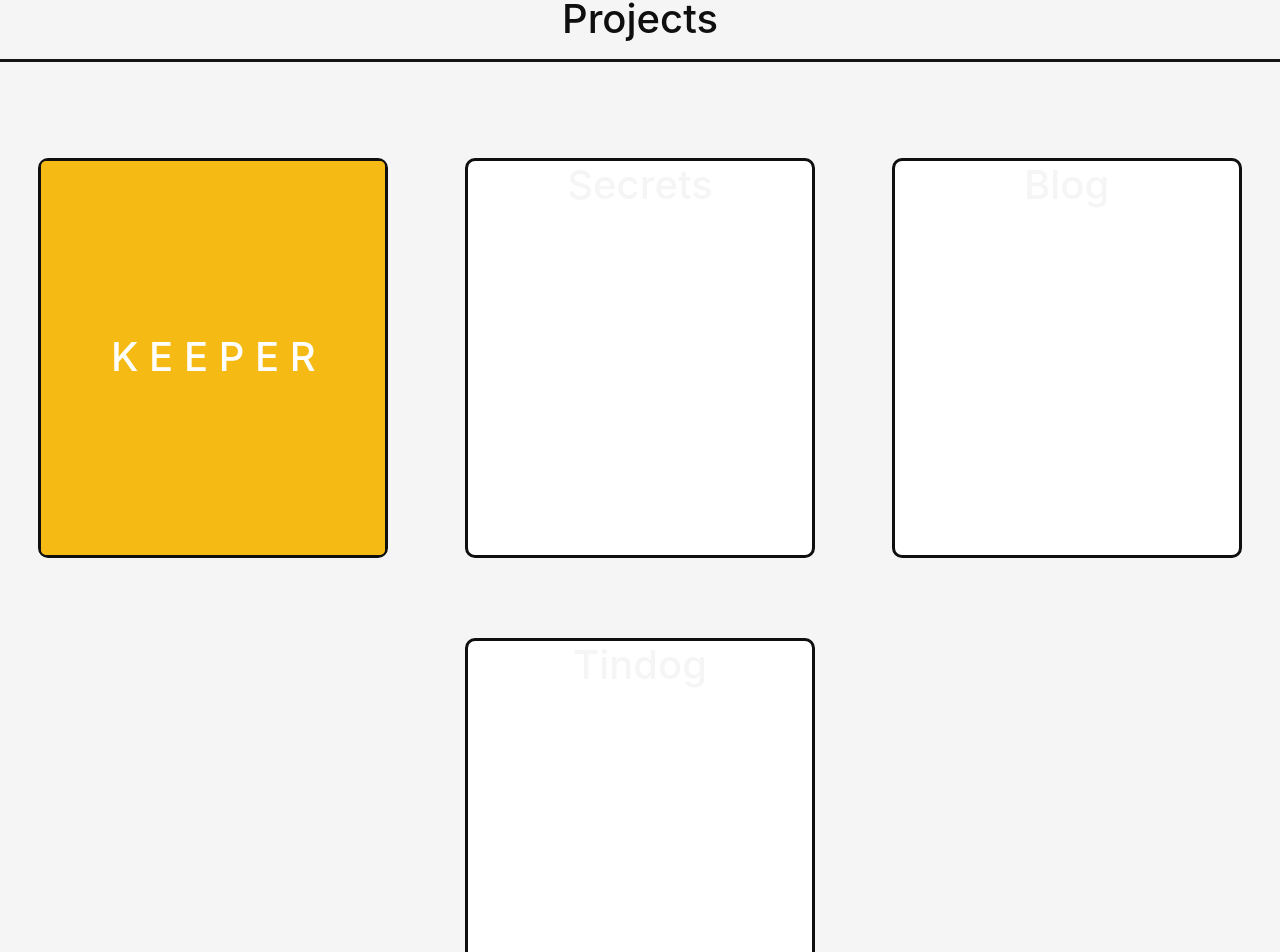
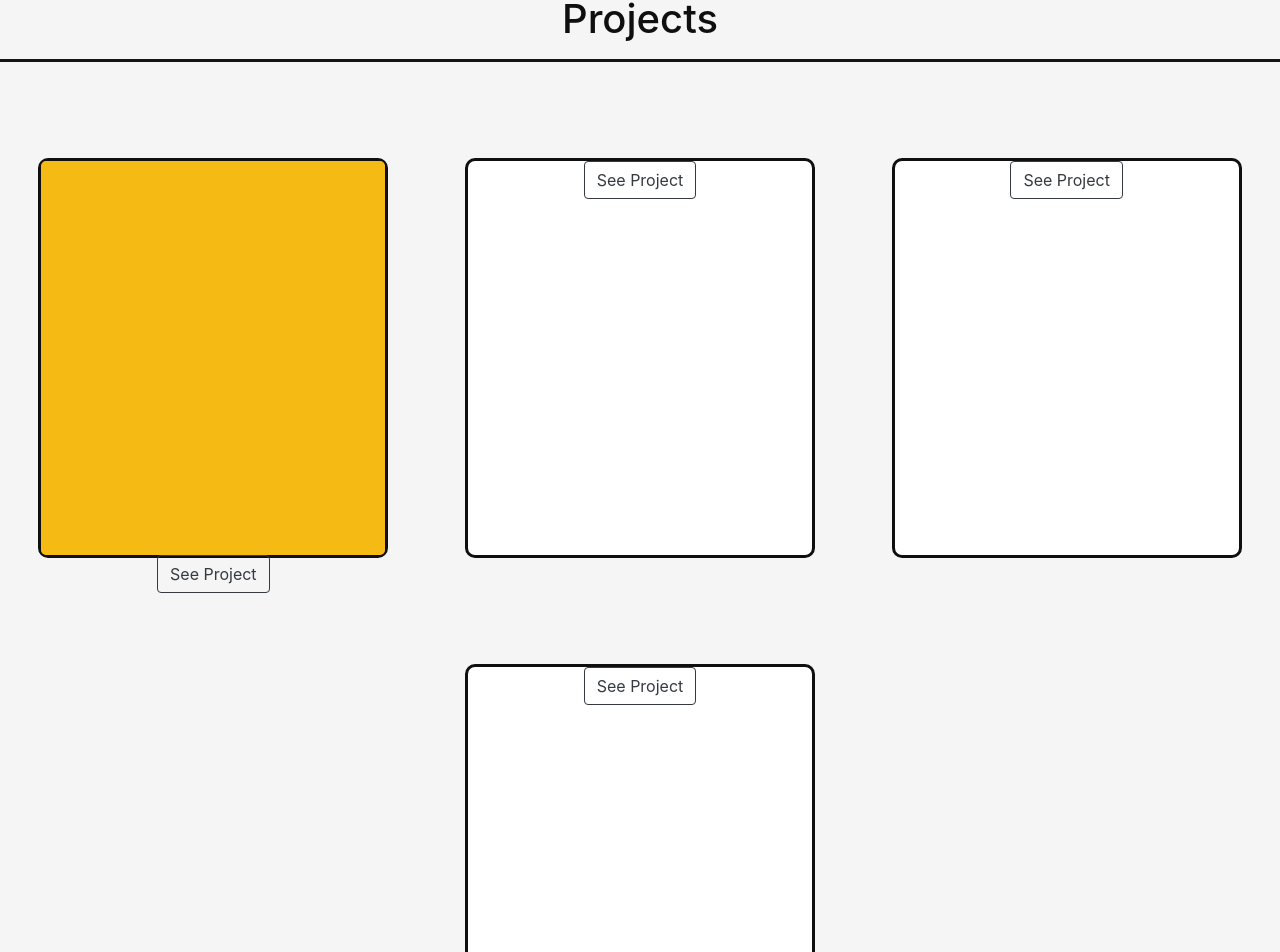
Before and after one commit to Typical-Joey/Portfolio, a React (Create React App) app: page / in a window 1280 px wide. Shown: the part 941-1893 px from the top of the page. Built offline with nearby package versions, Linux system fonts and the light colour scheme.

Commit message:
Updated project modals

```diff
--- a/public/styles.css
+++ b/public/styles.css
@@ -12,6 +12,15 @@ body {
 hr {
   border-top: 3px solid #f5f5f5;
   mix-blend-mode: exclusion;
+}
+
+img {
+  width: 100%;
+  height: 100%;
+}
+
+textarea {
+  resize: none;
 }
 
 .greeting {
@@ -41,10 +50,6 @@ hr {
   color: #f5f5f5;
   border: 3px solid #0f0f0f;
   border-radius: 10px;
-}
-
-.project:hover {
-  cursor: pointer;
 }
 
 .project-button {
@@ -123,14 +128,21 @@ hr {
   box-shadow: 0 5px 16px rgba(0, 0, 0, 0.2);
   background-color: #f5f5f5;
   position: fixed;
-  z-index: 1000;
+  z-index: 1010;
   border-radius: 10px;
+}
+
+.modal-icon {
+  position: absolute;
+  top: 1px;
+  right: 1px;
+  cursor: pointer;
 }
 
 .modal-img {
   width: 60%;
   height: 100%;
-  border-radius: 10px 0 0 10px;
+  /* border-radius: 10px 0 0 10px; */
   background: #0f0f0f;
 }
 
@@ -138,13 +150,18 @@ hr {
   display: flex;
   width: 40%;
   flex-direction: column;
-  /* justify-content: left; */
+  justify-content: left;
   align-items: flex-start;
   line-height: 1.8;
   color: #0f0f0f;
+  padding: 2rem;
 }
 
-.test {
-  color: #1167b1;
-  z-index: 1000;
+.modal-buttons {
+  display: inline-block;
 }
+
+.modal-buttons a {
+  margin-top: 1rem;
+  margin-right: 1rem;
+}
--- a/src/components/Project.jsx
+++ b/src/components/Project.jsx
@@ -9,16 +9,19 @@ export default function Project(props) {
   }
 
   return (
-    <div className="card project" onClick={handleModal}>
-      <div className={props.className}>
-        <h1>{props.title}</h1>
-      </div>
+    <div className="card project">
+      <div className={props.className}></div>
       <ProjectModal
         show={showModal}
         setShowModal={setShowModal}
         title={props.title}
         body={props.body}
+        hide={handleModal}
+        info={props.info}
       />
+      <button className="btn btn-outline-dark" onClick={handleModal}>
+        See Project
+      </button>
     </div>
   );
 }
--- a/src/components/ProjectModal.jsx
+++ b/src/components/ProjectModal.jsx
@@ -1,22 +1,36 @@
 import React, { useEffect } from "react";
 import ReactDOM from "react-dom";
 import CloseIcon from "@material-ui/icons/Close";
+import VisibilityIcon from "@material-ui/icons/Visibility";
+import CodeIcon from "@material-ui/icons/Code";
 
-export default function ProjectModal({ show, setShowModal, title }) {
-  if (!show) return null;
+export default function ProjectModal(props) {
+  if (!props.show) return null;
   return ReactDOM.createPortal(
     <>
-      <div className="modal-background">
+      <div className="modal-background" onClick={props.hide} />
       <div className="modal">
         <img
           className="modal-img"
-            src="./images/test.png"
+          src={require("./images/test.png")}
           alt="app-img"
         />
         <div className="modal-content">
-            <CloseIcon />
+          <CloseIcon className="modal-icon" onClick={props.hide}/>
+
           <h6>Project:</h6>
-            <h1>{title}</h1>
+          <h1>{props.title}</h1>
+          <h6>About:</h6>
+          <textarea readOnly="true" cols="30" rows="10">
+            {props.info}
+          </textarea>
+          <div className="modal-buttons">
+            <a className="btn btn-outline-dark" href={props.code}>
+              <CodeIcon /> Code
+            </a>
+            <a className="btn btn-outline-dark" href={props.demo}>
+              <VisibilityIcon /> Demo
+            </a>
           </div>
         </div>
       </div>
--- a/src/components/Projects.jsx
+++ b/src/components/Projects.jsx
@@ -11,26 +11,32 @@ export default function Projects() {
           <div className="col">
             <Project
               className="keeper"
-              title="K E E P E R"
-              body="Lorem ipsum dolor sit amet, consectetur adipiscing elit, sed do eiusmod tempor incididunt"
+              title="Keeper"
+              info="Lorem ipsum dolor sit amet, consectetur adipiscing elit, sed do
+              eiusmod tempor incididunt ut labore et dolore magna aliqua. Ut enim
+              ad minim veniam, quis nostrud exercitation ullamco laboris nisi ut
+              aliquip ex ea commodo consequat. Duis aute irure dolor in
+              reprehenderit in voluptate velit esse cillum dolore eu fugiat nulla
+              pariatur. Excepteur sint occaecat cupidatat non proident, sunt in
+              culpa qui officia deserunt mollit anim id est laborum."
             />
           </div>
           <div className="col">
             <Project
               title="Secrets"
-              body="Lorem ipsum dolor sit amet, consectetur adipiscing elit, sed do eiusmod tempor incididunt"
+              info="Lorem ipsum dolor sit amet, consectetur adipiscing elit, sed do eiusmod tempor incididunt"
             />
           </div>
           <div className="col">
             <Project
               title="Blog"
-              body="Lorem ipsum dolor sit amet, consectetur adipiscing elit, sed do eiusmod tempor incididunt"
+              info="Lorem ipsum dolor sit amet, consectetur adipiscing elit, sed do eiusmod tempor incididunt"
             />
           </div>
           <div className="col">
             <Project
               title="Tindog"
-              body="Lorem ipsum dolor sit amet, consectetur adipiscing elit, sed do eiusmod tempor incididunt"
+              info="Lorem ipsum dolor sit amet, consectetur adipiscing elit, sed do eiusmod tempor incididunt"
             />
           </div>
         </div>
```
Lines whose indentation alone changed are shown as unchanged.
